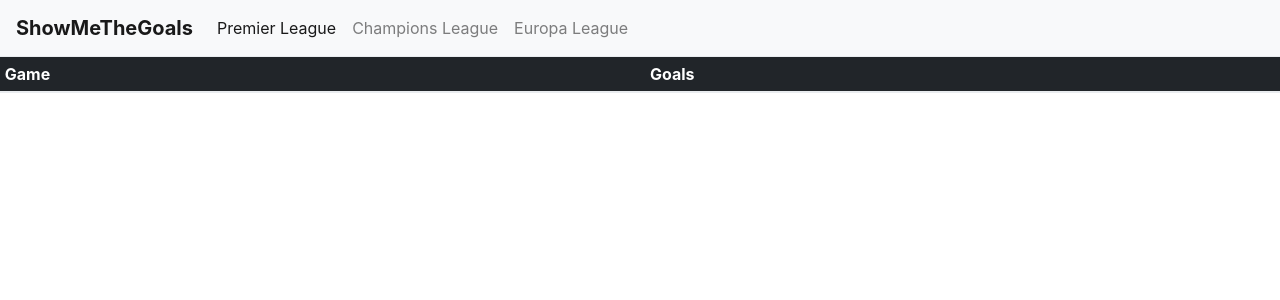
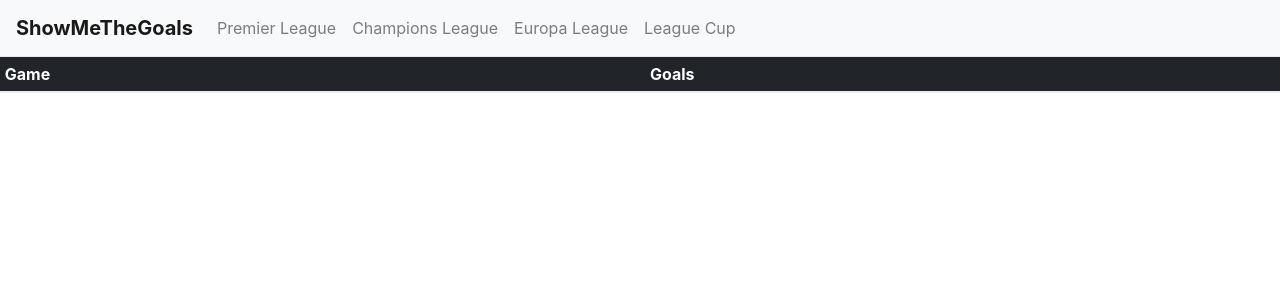
Before and after one commit to flicht/showmethegoals, a Flask app: page / in a window 1280 px wide. Shown: the top 300 px of the page. Run offline with Flask 2, Linux system fonts and the light colour scheme; data that the repository does not hold is empty; some libraries are stand-ins or nearby versions.

Commit message:
added league cup matches

```diff
--- a/app/templates/index.html
+++ b/app/templates/index.html
@@ -17,14 +17,17 @@
 
   <div class="collapse navbar-collapse" id="navbarSupportedContent">
     <ul class="navbar-nav mr-auto">
-      <li class="nav-item active">
+      <li class="nav-item {%if request.path == '/index' %} active {%endif%}">
         <a class="nav-link" href="/index">Premier League <!-- <span class="sr-only">(current)</span> --></a>
       </li>
-      <li class="nav-item">
+      <li class="nav-item {%if request.path == '/champions-league' %} active {%endif%}">
         <a class="nav-link" href="/champions-league">Champions League</a>
       </li>
-      <li class="nav-item">
+      <li class="nav-item {%if request.path == 'europa-league' %} active {%endif%}">
         <a class="nav-link" href="/europa-league">Europa League</a>
+      </li>
+      <li class="nav-item {%if request.path == 'league-cup' %} active {%endif%}">
+        <a class="nav-link" href="/league-cup">League Cup</a>
       </li>
     </ul>
     <!-- <form class="form-inline my-2 my-lg-0">
--- a/app/views.py
+++ b/app/views.py
@@ -60,3 +60,10 @@ def champions_league():
 							title = 'ShowMeTheGoals',
 							subheader = 'A work in progress',
 							links = display_everything("http://www.livescores.com/soccer/champions-league", "champions-league"))
+
+@app.route('/league-cup')
+def league_cup():
+	return render_template('index.html',
+							title = 'ShowMeTheGoals',
+							subheader = 'A work in progress',
+							links = display_everything("http://www.livescores.com/soccer/england/carling-cup","carling-cup"))
```
Also changed, not shown: 2 other files.
